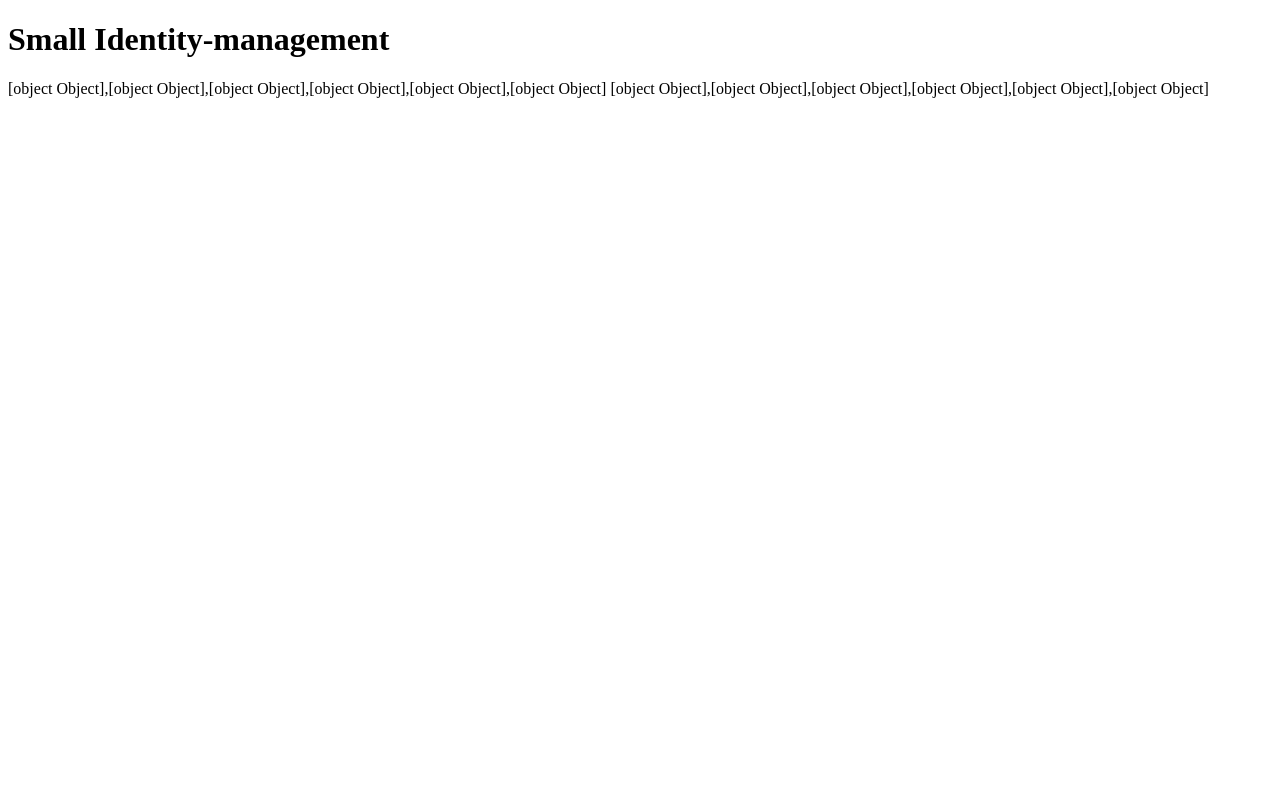
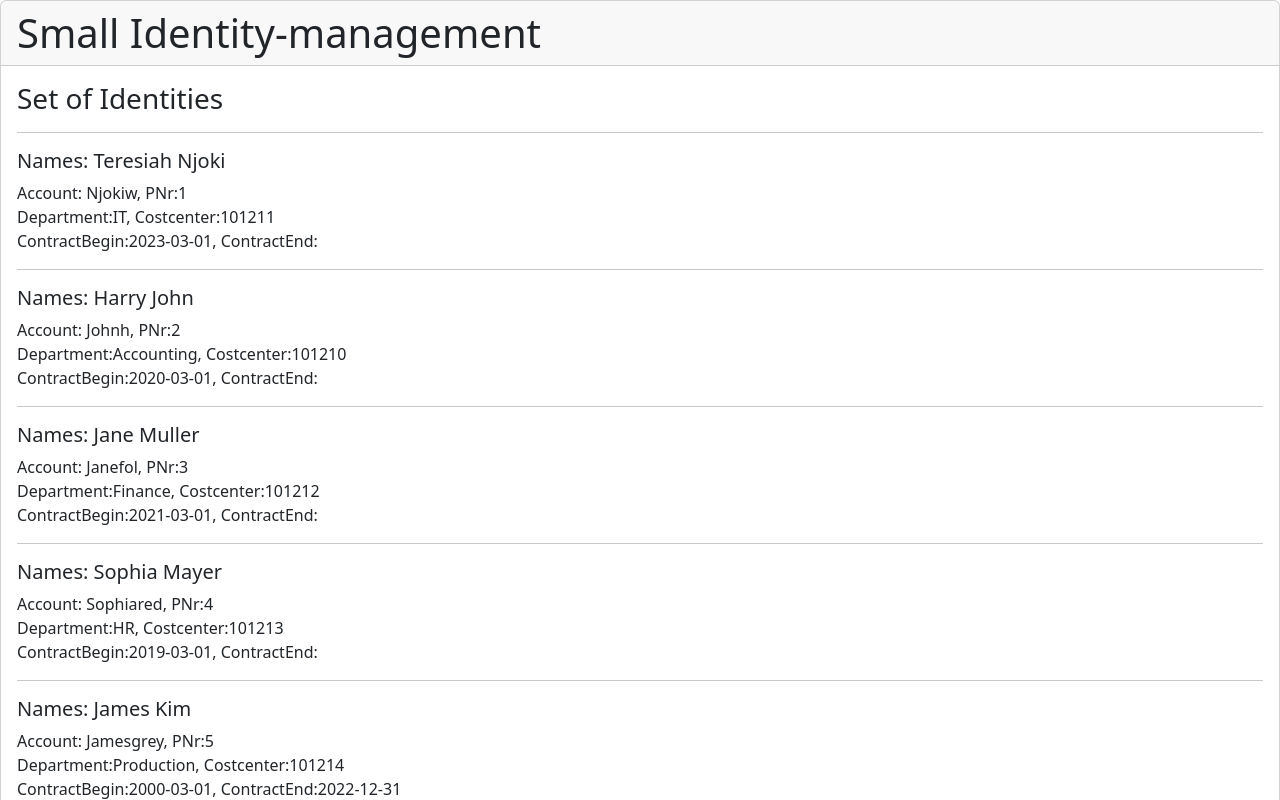
Before and after one commit to Wnjoki/angular-webdev, an Angular app in the folder identity-management/: page / in a window 1280 px wide. Shown: the top 800 px of the page. Built offline with nearby package versions, Linux system fonts and the light colour scheme.

Commit message:
Displaying the identities

```diff
--- a/identity-management/src/app/app.component.html
+++ b/identity-management/src/app/app.component.html
@@ -1,3 +1,30 @@
-<h1>{{title}}</h1>
+<div class="card">
+    <div class="card-header h1">
+        {{title}}
+    </div>
+    <div class="card-body">
+      <h3 class="card-title">Set of Identities</h3>
+      <div class="grid">
+        <div class="Row" *ngFor="let Identity of Identities">
+            <div class=""col>
+                <hr>
+                <div class="h5 mt-2" >
+                  Names:  {{Identity.firstname}}  {{Identity.lastname}}
+                </div>
+                <div  >
+                    Account:  {{Identity.accountname}},  PNr:{{Identity.personalnr}}
+                  </div>
+                  <div >
+                    Department:{{Identity.department}},  Costcenter:{{Identity.costcenter}}
+                  </div>
+                  <div >
+                    ContractBegin:{{Identity.startDate | date:"yyyy-MM-dd"}},  ContractEnd:{{Identity.endDate | date:"yyyy-MM-dd"}}
+                  </div>
 
-{{Identities}} {{Identities}}
+            </div>
+        </div>
+      </div>
+      <p class="card-text">With supporting text below as a natural lead-in to additional content.</p>
+
+    </div>
+  </div>
--- a/identity-management/src/app/app.component.ts
+++ b/identity-management/src/app/app.component.ts
@@ -12,13 +12,13 @@ export class AppComponent {
   Identities: Identity[] = [{
     firstname:"Teresiah",
     lastname:"Njoki",
-    accountname:"NjokiW",
+    accountname:"Njokiw",
     personalnr:1,
     costcenter:"101211",
     department:"IT",
     startDate:new Date("2023-03-01"),
   },
-  {firstname:"Harry",lastname:"John",accountname:"JohnH",personalnr:2,costcenter:"101210",department:"Accounting",startDate:new Date("2020-03-01"),},
+  {firstname:"Harry",lastname:"John",accountname:"Johnh",personalnr:2,costcenter:"101210",department:"Accounting",startDate:new Date("2020-03-01"),},
   {firstname:"Jane",lastname:"Muller",accountname:"Janefol",personalnr:3,costcenter:"101212",department:"Finance",startDate:new Date("2021-03-01"),},
   {firstname:"Sophia",lastname:"Mayer",accountname:"Sophiared",personalnr:4,costcenter:"101213",department:"HR",startDate:new Date("2019-03-01"),},
   {firstname:"James",lastname:"Kim",accountname:"Jamesgrey",personalnr:5,costcenter:"101214",department:"Production",startDate:new Date("2000-03-01"),endDate:new Date("2022-12-31")},
--- a/identity-management/src/index.html
+++ b/identity-management/src/index.html
@@ -6,8 +6,11 @@
   <base href="/">
   <meta name="viewport" content="width=device-width, initial-scale=1">
   <link rel="icon" type="image/x-icon" href="favicon.ico">
+  <!--CSS only-->
+  <link href="https://cdn.jsdelivr.net/npm/bootstrap@5.3.0-alpha3/dist/css/bootstrap.min.css" rel="stylesheet" integrity="sha384-KK94CHFLLe+nY2dmCWGMq91rCGa5gtU4mk92HdvYe+M/SXH301p5ILy+dN9+nJOZ" crossorigin="anonymous">
 </head>
 <body>
+  <script src="https://cdn.jsdelivr.net/npm/bootstrap@5.3.0-alpha3/dist/js/bootstrap.bundle.min.js" integrity="sha384-ENjdO4Dr2bkBIFxQpeoTz1HIcje39Wm4jDKdf19U8gI4ddQ3GYNS7NTKfAdVQSZe" crossorigin="anonymous"></script>
   <app-root></app-root>
 </body>
 </html>
```
